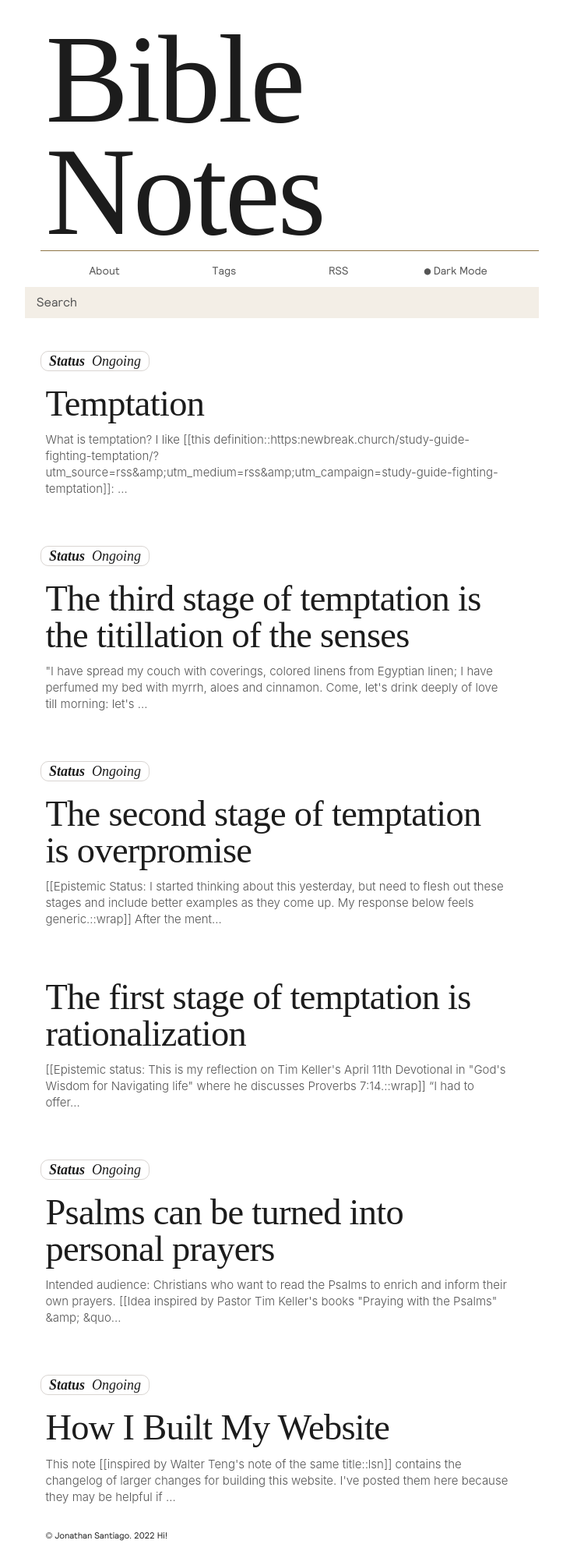
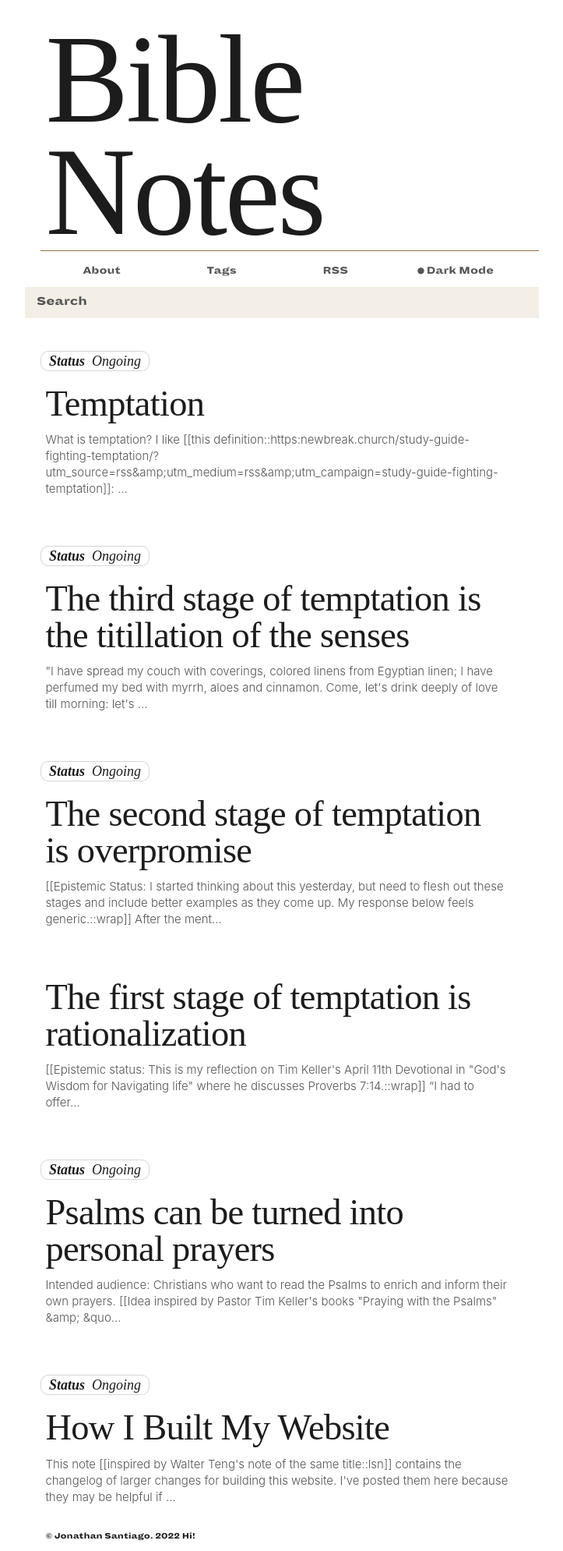
Before and after one commit to jsantiago611/digital-garden-master, a Jekyll site: the page built from index.md, in a window 1280 px wide. Shown: the whole page at 78% size, without its empty margins (278-1001 px from the left). Built offline with Jekyll 4.4.1, drawn with Linux system fonts in a browser that asks for light colours; some web fonts are replaced.

Commit message:
mono to Dia

```diff
--- a/assets/css/Style.css
+++ b/assets/css/Style.css
@@ -726,7 +726,7 @@ html[data-theme="dark"] {
   --font-family-serif: "Ogg", Iowan Old Style, Apple Garamond, Baskerville,
     Times New Roman, Droid Serif, Times, Source Serif Pro, serif,
     Apple Color Emoji, Segoe UI Emoji, Segoe UI Symbol;
-  --font-family-mono: "Relative", 'SFMono-Regular', 'Menlo', monospace;
+  --font-family-mono: "Dia", 'SFMono-Regular', 'Menlo', monospace;
   --font-family-sans: "OggText", -apple-system, BlinkMacSystemFont,
     avenir next, avenir, segoe ui, helvetica neue, helvetica, Ubuntu, roboto,
     noto, arial, sans-serif;
```
